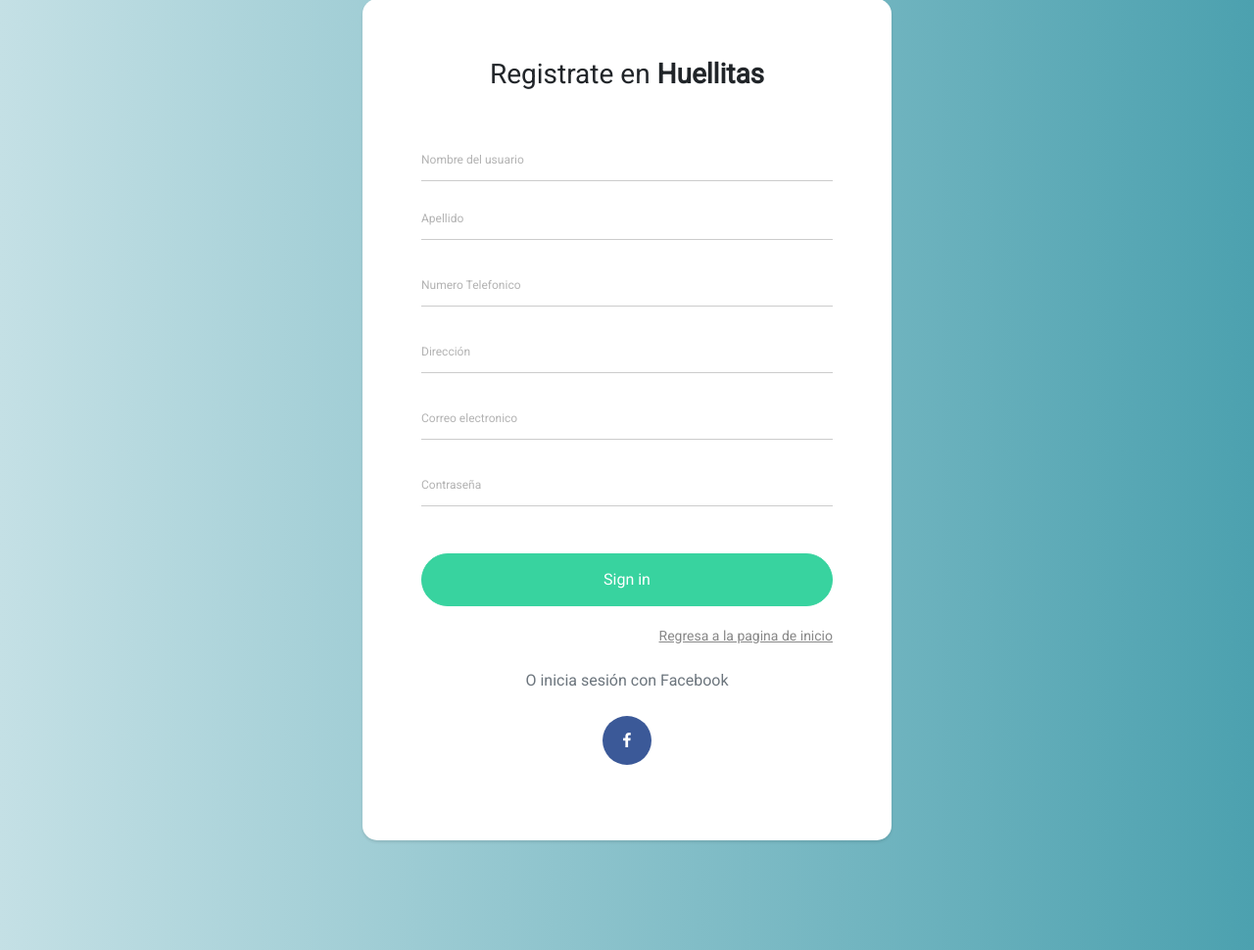
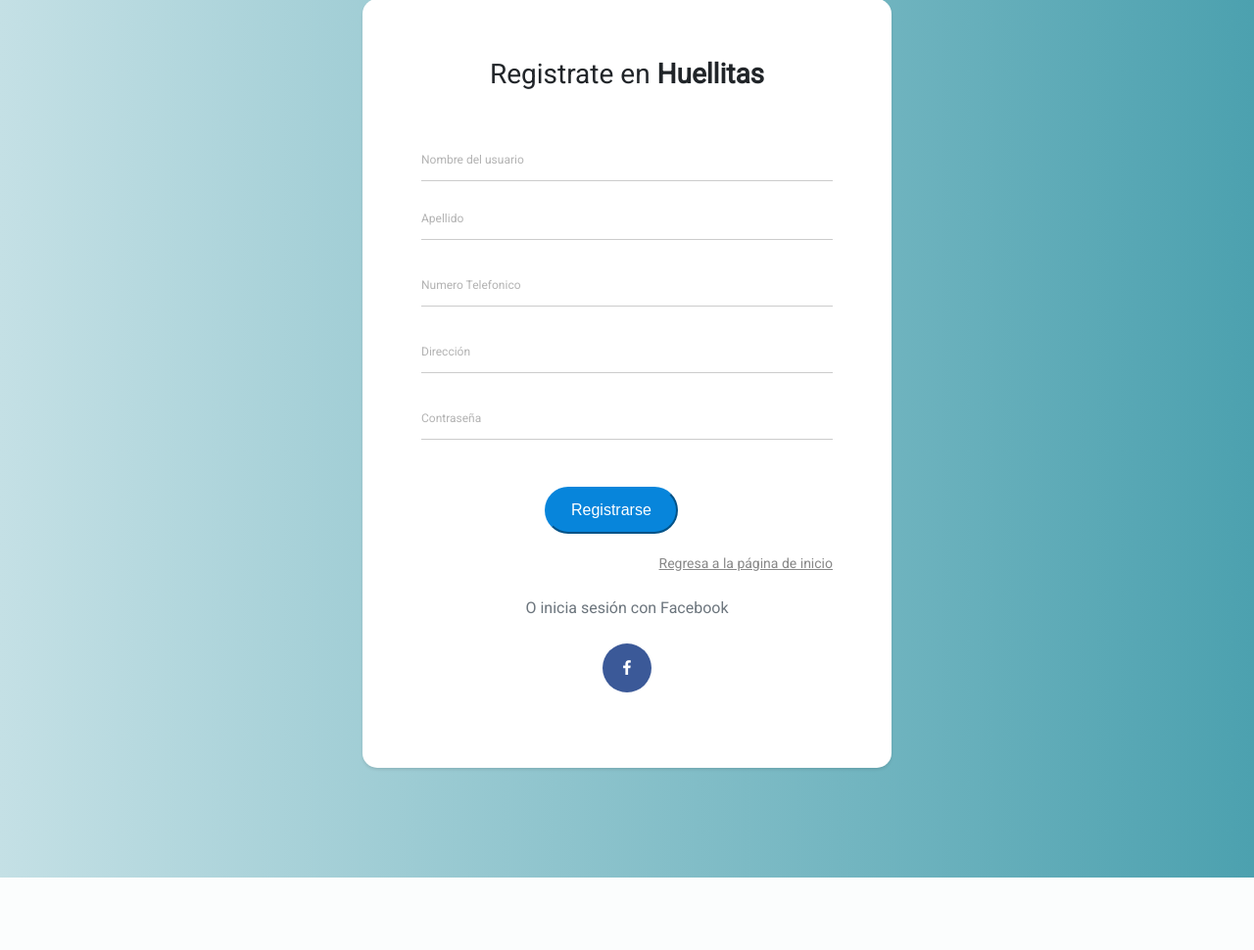
Before and after one commit to EdgarCruz4/Huellitas, a PHP site: page /sign_in.php in a window 1280 px wide. Shown: the part 113-1083 px from the top of the page at 98% size. After the commit the page ends 1009 px from the top, so only its background shows below. Run offline with PHP 8.4, Linux system fonts and the light colour scheme; some libraries are stand-ins or nearby versions; some web fonts are replaced.

Commit message:
Edición de las pantallas de inicio y registro

```diff
--- a/assets/css/login.css
+++ b/assets/css/login.css
@@ -22,6 +22,22 @@ a {
 
 .content {
   padding: 7rem 0;
+}
+
+.button button{
+  background: #0785DB;
+  color: #ffffff;
+  padding: 10px 25px;
+  margin-left: 30%;
+  border-radius: 50px;
+  font-family: Arial;
+  border-color: #0785DB;
+}
+.button button:hover,
+.button button:focus:hover {
+  color: #000000;
+  background: #76C5FA;
+  border-color: #76C5FA;
 }
 
 h2 {
--- a/sign_in.php
+++ b/sign_in.php
@@ -35,7 +35,7 @@
                 <div class="mb-5" align="center">
                   <h3>Registrate en <strong>Huellitas</strong></h3>
                 </div>
-                <form action="#" method="POST" id="formularioDts">
+                <form action="php/consultas/addUsuario.php" method="POST">
                   <div class="form-group first">
                     <label for="username">Nombre del usuario</label>
                     <input type="text" name="nombre" class="form-control" id="username" required>
@@ -48,32 +48,29 @@
 
                   <div class="form-group last mb-4">
                     <label for="numero">Numero Telefonico</label>
-                    <input type="text" name="telefono" class="form-control" id="numero" max="10" min="10" required>
+                    <input type="text" class="form-control" id="apellido" max="10" min="10" required>
                   </div>
 
                   <div class="form-group last mb-4">
-                    <label for="direccions">Dirección</label>
-                    <input type="text" name="direccion" class="form-control" id="direccions" required>
-                  </div>
-
-                  <div class="form-group last mb-4">
-                    <label for="email">Correo electronico</label>
-                    <input type="email" name="email" class="form-control" id="email" required>
+                    <label for="direccion">Dirección</label>
+                    <input type="text" class="form-control" id="direccions" required>
                   </div>
 
                   <div class="form-group last mb-4">
                     <label for="password">Contraseña</label>
-                    <input type="password" name="password" class="form-control" id="password" required>
+                    <input type="password" class="form-control" id="password" required>
                   </div>
 
-                  <div class="mb-3 mt-5">
-                    <button type="submit"class="btn btn-pill text-white btn-block btn-primary" id="btnRegistrar">Sign in</button>
+                  <div class="mb-3 mt-5 button">
+                    <button type="submit">Registrarse</button>
                   </div>
 
                   <div class="d-flex mb-4 align-items-center">
-                    <span class="ml-auto"><a href="index.php" class="forgot-pass">Regresa a la pagina de inicio</a></span>
+                    <span class="ml-auto"><a href="index.php" class="forgot-pass">Regresa a la página de inicio</a></span>
                   </div>
+
                   <span class="d-block text-center my-4 text-muted"> O inicia sesión con Facebook</span>
+
                   <div class="social-login text-center">
                     <a href="#" class="facebook">
                       <span class="icon-facebook mr-3"></span>
@@ -95,8 +92,5 @@
     <script src="assets/js/popper.min.js"></script>
     <script src="assets/js/bootstrap.min.js"></script>
     <script src="assets/js/login.js"></script>
-    <script src="develop/js/scriptsFB.js"></script>
-    <script src="develop/js/sign_in.js"></script>
-
   </body>
 </html>
```
Also changed, not shown: login.php (+4 -7 lines).
